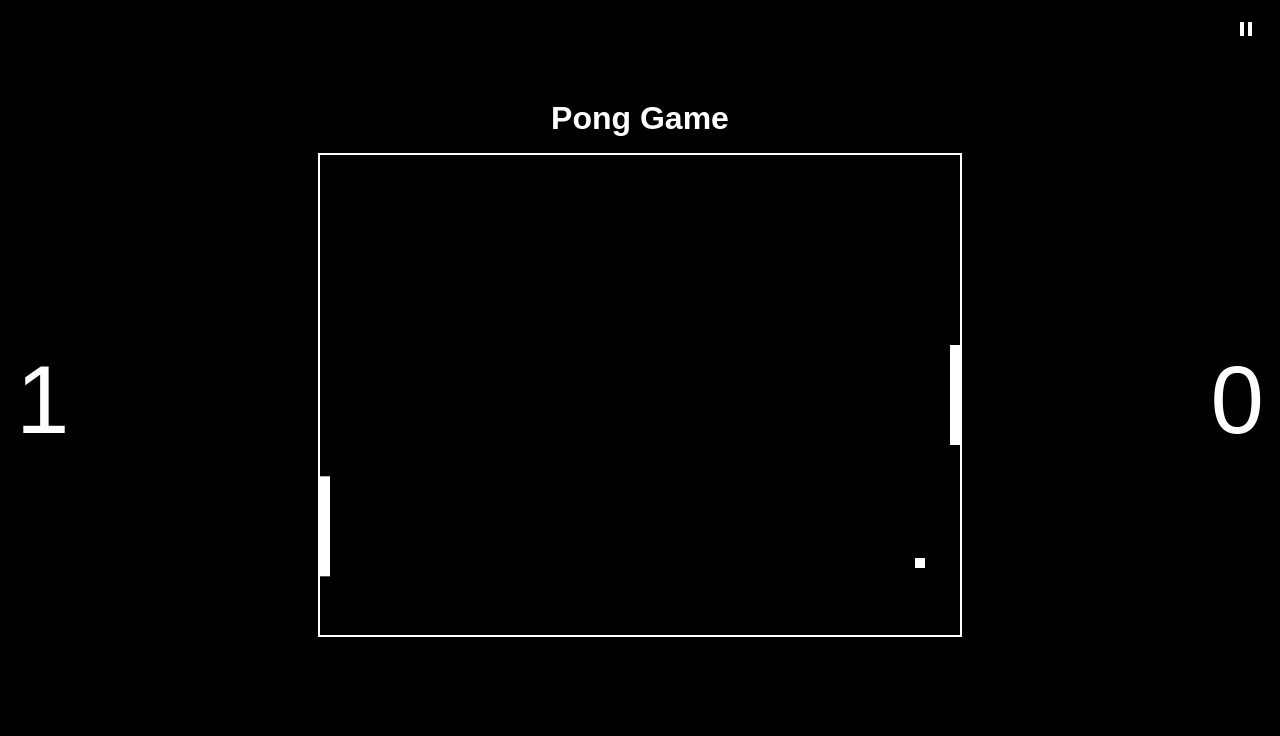
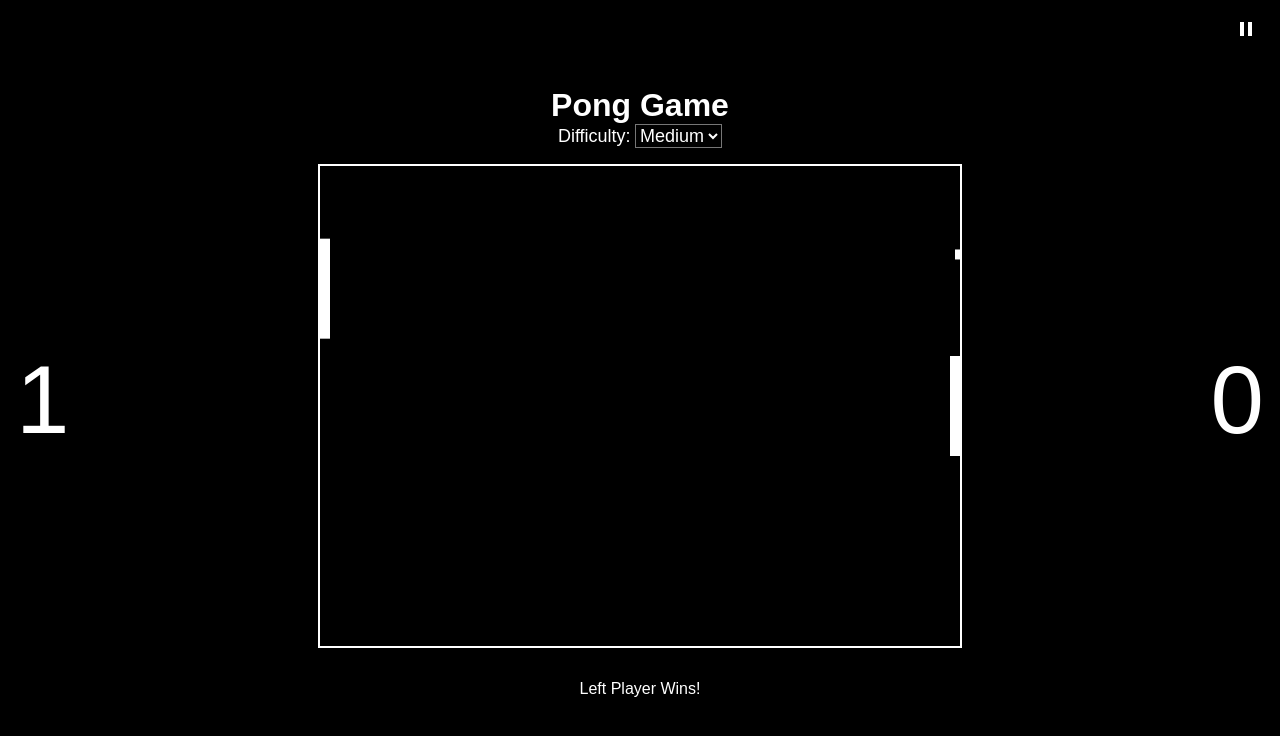
Before and after one commit to SuzukiRyuichiro/pong-by-gpt, a plain HTML site: page index.html in a window 1280 px wide. Drawn offline with Linux system fonts and the light colour scheme.

Commit message:
feat: add difficulty

```diff
--- a/index.html
+++ b/index.html
@@ -65,6 +65,17 @@
       <path d="M8 5v14l11-7z"></path>
     </svg>
   </button>
+  <div id="difficulty">
+    <label for="difficultySelect" style="color: white; font-size: 18px;">Difficulty:</label>
+    <select id="difficultySelect" onchange="setDifficulty(this.value)"
+      style="background-color: black; color: white; font-size: 18px;">
+      <option value="easy">Easy</option>
+      <option value="medium" selected>Medium</option>
+      <option value="hard">Hard</option>
+    </select>
+  </div>
+
+
   <canvas id="gameCanvas" width="640" height="480"></canvas>
   <p id="winner"></p>
   <script src="pong.js"></script>
--- a/pong.js
+++ b/pong.js
@@ -9,7 +9,7 @@ let leftPaddleY = (canvas.height - paddleHeight) / 2;
 let rightPaddleY = (canvas.height - paddleHeight) / 2;
 let ballX = canvas.width / 2;
 let ballY = canvas.height / 2;
-let ballSpeedX = 5;
+let ballSpeedX = -5; // Make the initial ball speed negative
 let ballSpeedY = 3;
 
 let leftPaddleSpeed = 0;
@@ -17,6 +17,13 @@ let rightPaddleSpeed = 0;
 // Add this line after the existing variables
 const paddleSpeed = 4;
 const botPaddleSpeed = 4;
+
+let botDifficulty = "medium"; // Default bot difficulty
+
+function setDifficulty(difficulty) {
+  botDifficulty = difficulty;
+  document.getElementById("difficultySelect").blur();
+}
 
 document.addEventListener("keydown", (e) => {
   if (e.key === "ArrowUp") {
@@ -57,10 +64,11 @@ function movePaddles() {
   if (isPaused) return;
 
   // Bot paddle movement (left paddle)
-  if (Math.random() < 0.95) {
-    // Add a 5% chance to skip bot movement
-    const randomSpeedVariation = (Math.random() - 0.5) * 2; // Random speed variation between -1 and 1
-    const adjustedBotPaddleSpeed = botPaddleSpeed + randomSpeedVariation;
+  if (Math.random() < (botDifficulty === "easy" ? 0.7 : 0.95)) {
+    const speedAdjustment = botDifficulty === "hard" ? 1.5 : 1;
+    const randomSpeedVariation = (Math.random() - 0.5) * 2;
+    const adjustedBotPaddleSpeed =
+      botPaddleSpeed * speedAdjustment + randomSpeedVariation;
 
     if (leftPaddleY + paddleHeight / 2 < ballY - 35) {
       leftPaddleY += adjustedBotPaddleSpeed;
```
